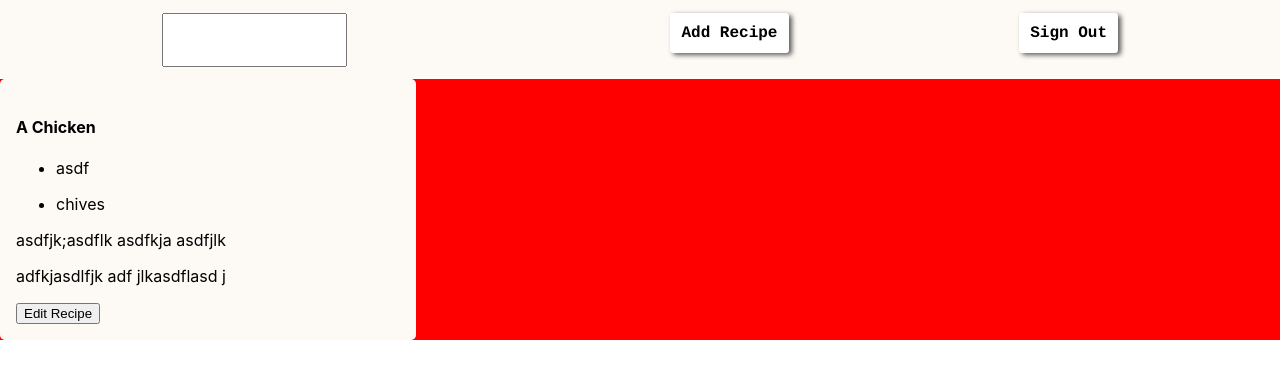
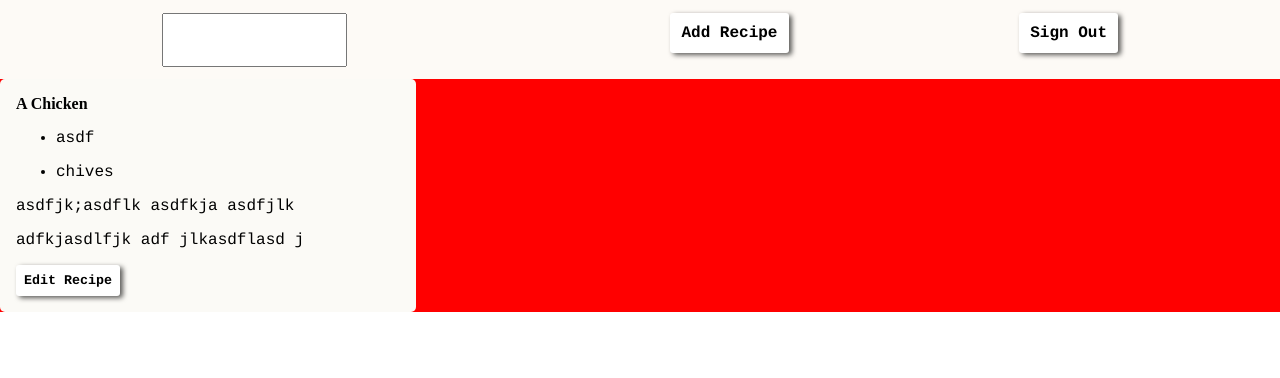
Before and after one commit to Lambda-Secret-Family-Recipes-5/client, a React (Create React App) app: page /recipes in a window 1280 px wide. Shown: the top 378 px of the page. Built offline with nearby package versions, Linux system fonts and the light colour scheme.

Commit message:
Styled edit button

```diff
--- a/src/components/Header.js
+++ b/src/components/Header.js
@@ -32,7 +32,7 @@ const HeaderLink = styled(Link)`
   box-shadow: 3px 2px 5px #5c5b59;
   &:hover {
     background: black;
-    color: #f6fbfb;
+    color: #fdfaf6;
     box-shadow: 0 0 0 white;
     border-radius: 5px;
   }
@@ -55,9 +55,10 @@ const HeaderButton = styled.button`
   color: black;
   margin-bottom: 3%;
   box-shadow: 3px 2px 5px #5c5b59;
+  cursor: pointer;
   &:hover {
     background: black;
-    color: #f6fbfb;
+    color: #fdfaf6;
     box-shadow: 0 0 0 white;
     border-radius: 5px;
   }
--- a/src/components/Recipe.js
+++ b/src/components/Recipe.js
@@ -3,10 +3,33 @@ import EditRecipe from "./EditRecipe";
 import styled from "styled-components";
 
 const RecipeCard = styled.div`
-  background: #fdfaf6;
+  background: #fbfaf6;
   width: 30%;
   border-radius: 5px;
   padding: 1rem;
+  font-family: "Courier";
+`;
+
+const RecipeTitle = styled.h4`
+  margin: 0;
+  font-family: serif;
+`;
+
+const EditButton = styled.button`
+  background: white;
+  border: 0;
+  border-radius: 3px;
+  box-shadow: 3px 2px 5px #5c5b59;
+  color: black;
+  font-family: courier;
+  font-weight: 600;
+  padding: 0.5rem;
+  cursor: pointer;
+  &:hover {
+    background: black;
+    box-shadow: 0 0 0 white;
+    color: #fdfaf6;
+  }
 `;
 
 export default function Recipe({category, ingredients, instructions, source, title}) {
@@ -22,7 +45,7 @@ export default function Recipe({category, ingredients, instructions, source, tit
       <EditRecipe finishEditing={editRecipe} category={category} ingredients={ingredients} instructions={instructions} source={source} title={title} /> :
     (
       <div className="recipe-container">
-        <h4>{title}</h4>
+        <RecipeTitle>{title}</RecipeTitle>
         <ul>
           {
             category.map(cat => {
@@ -43,7 +66,7 @@ export default function Recipe({category, ingredients, instructions, source, tit
         </ul>
         <p>{instructions}</p>
         <p>{source}</p>
-        <button onClick={editRecipe}>Edit Recipe</button>
+        <EditButton onClick={editRecipe}>Edit Recipe</EditButton>
       </div>
     )}
     </RecipeCard>
```
